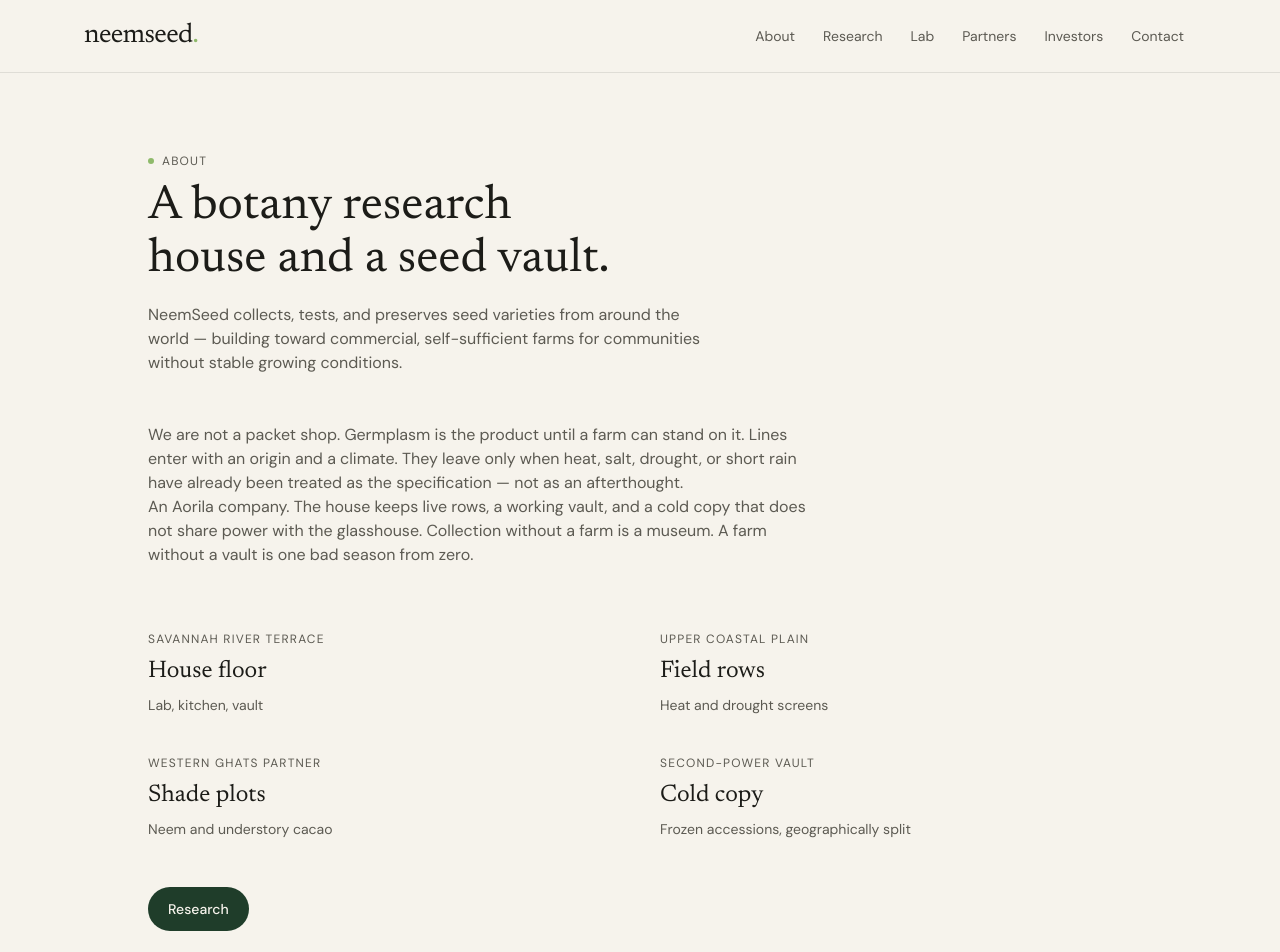
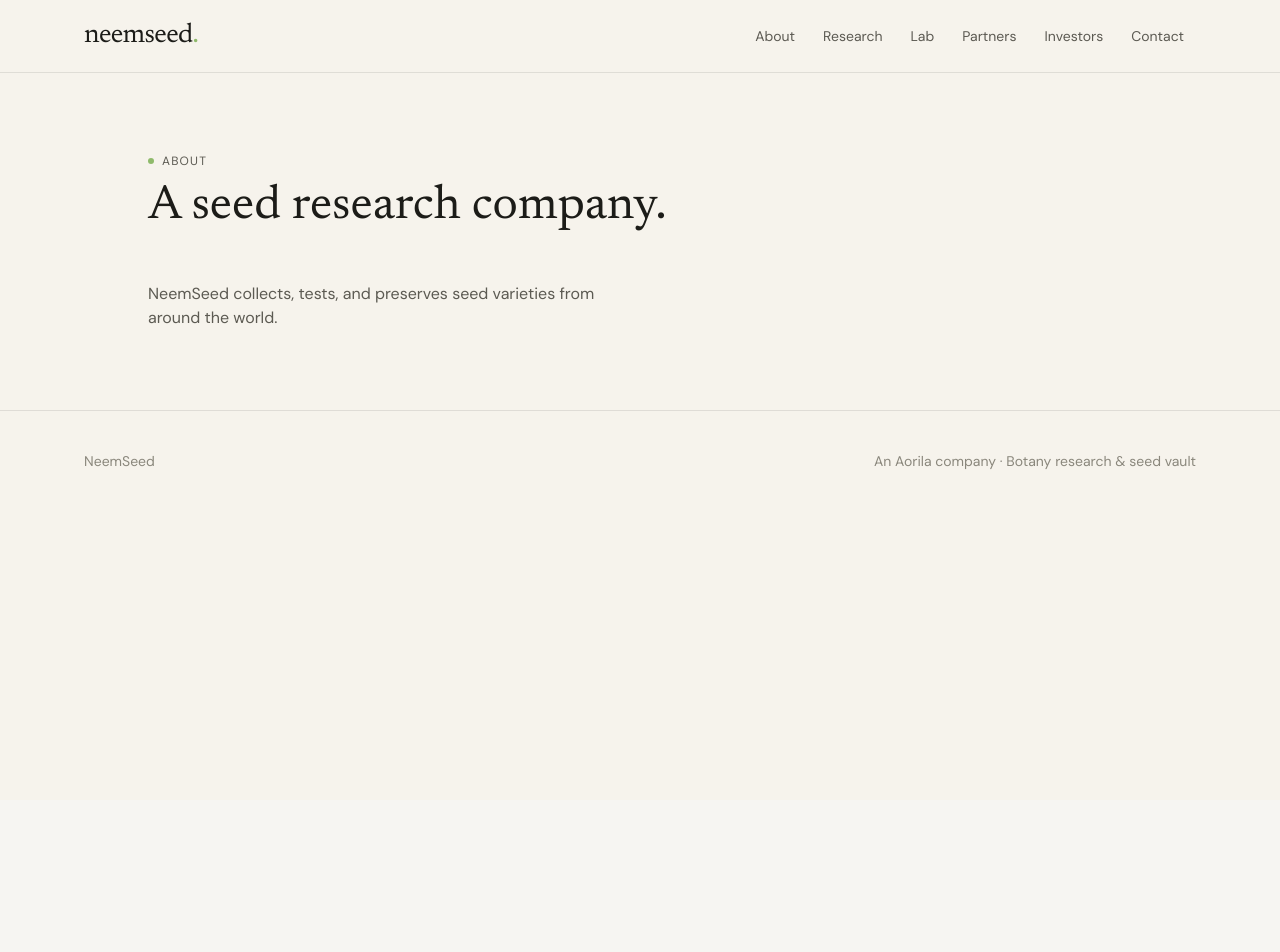
Before and after one commit to nbaldwin09/neemseed, a React (Vite) app: page /about in a window 1280 px wide. Shown: the top 952 px of the page. After the commit the page ends 800 px from the top, so only its background shows below. Built offline with nearby package versions, Linux system fonts and the light colour scheme.

Commit message:
Simplify about

```diff
--- a/src/routes/about.tsx
+++ b/src/routes/about.tsx
@@ -1,43 +1,14 @@
-import { createFileRoute, Link } from "@tanstack/react-router";
+import { createFileRoute } from "@tanstack/react-router";
 import { SimplePage } from "@/components/simple-page";
-import { SITES } from "@/lib/neem/content";
 
 export const Route = createFileRoute("/about")({ component: AboutPage });
 
 function AboutPage() {
   return (
-    <SimplePage
-      kicker="About"
-      title="A botany research house and a seed vault."
-      lead="NeemSeed collects, tests, and preserves seed varieties from around the world — building toward commercial, self-sufficient farms for communities without stable growing conditions."
-    >
-      <div className="max-w-2xl space-y-5 text-muted">
-        <p>
-          We are not a packet shop. Germplasm is the product until a farm can stand on it. Lines enter
-          with an origin and a climate. They leave only when heat, salt, drought, or short rain have
-          already been treated as the specification — not as an afterthought.
-        </p>
-        <p>
-          An Aorila company. The house keeps live rows, a working vault, and a cold copy that does not
-          share power with the glasshouse. Collection without a farm is a museum. A farm without a vault
-          is one bad season from zero.
-        </p>
-      </div>
-      <ul className="mt-16 grid gap-10 sm:grid-cols-2">
-        {SITES.map((s) => (
-          <li key={s.name}>
-            <p className="text-xs uppercase tracking-widest text-muted">{s.place}</p>
-            <h2 className="mt-2 font-display text-2xl">{s.name}</h2>
-            <p className="mt-2 text-sm text-muted">{s.role}</p>
-          </li>
-        ))}
-      </ul>
-      <Link
-        to="/research"
-        className="mt-12 inline-flex h-11 items-center rounded-pill bg-accent px-5 text-sm font-medium text-accent-fg"
-      >
-        Research
-      </Link>
+    <SimplePage kicker="About" title="A seed research company.">
+      <p className="max-w-md text-muted">
+        NeemSeed collects, tests, and preserves seed varieties from around the world.
+      </p>
     </SimplePage>
   );
 }
```
